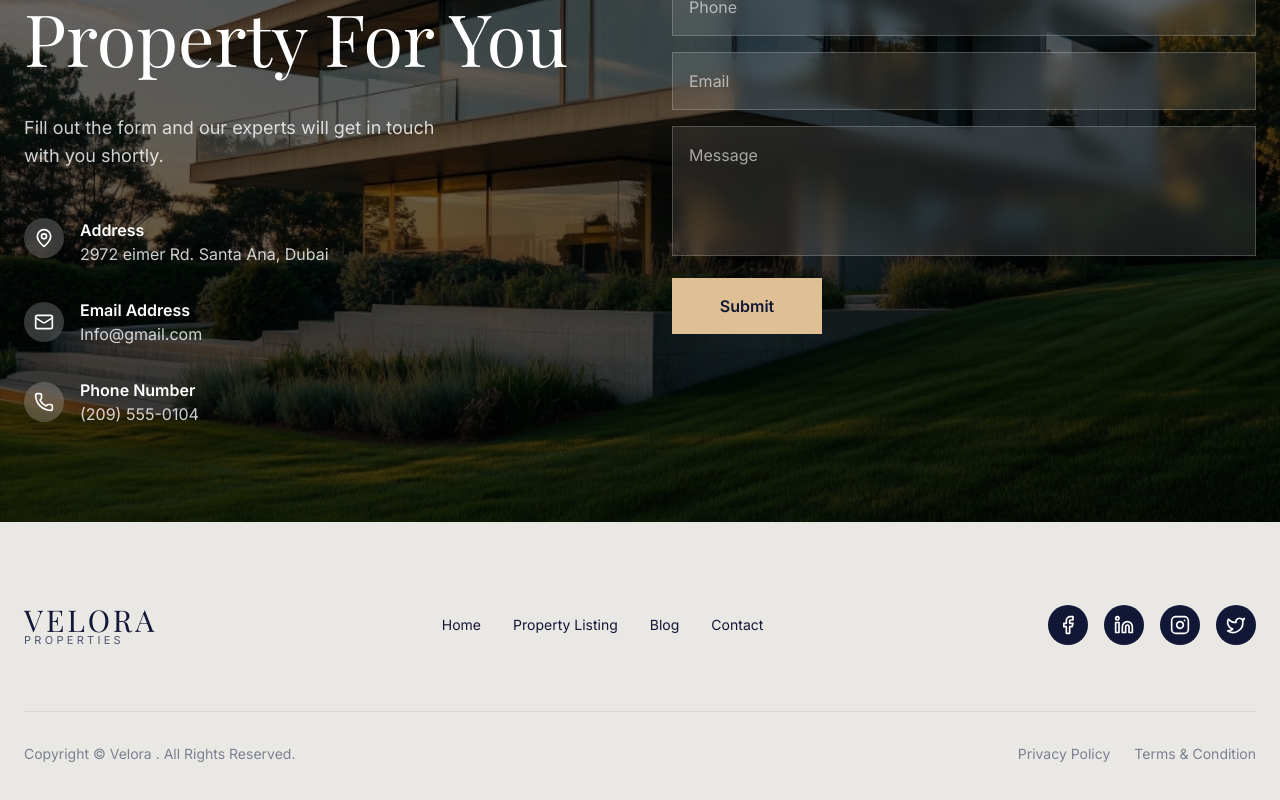
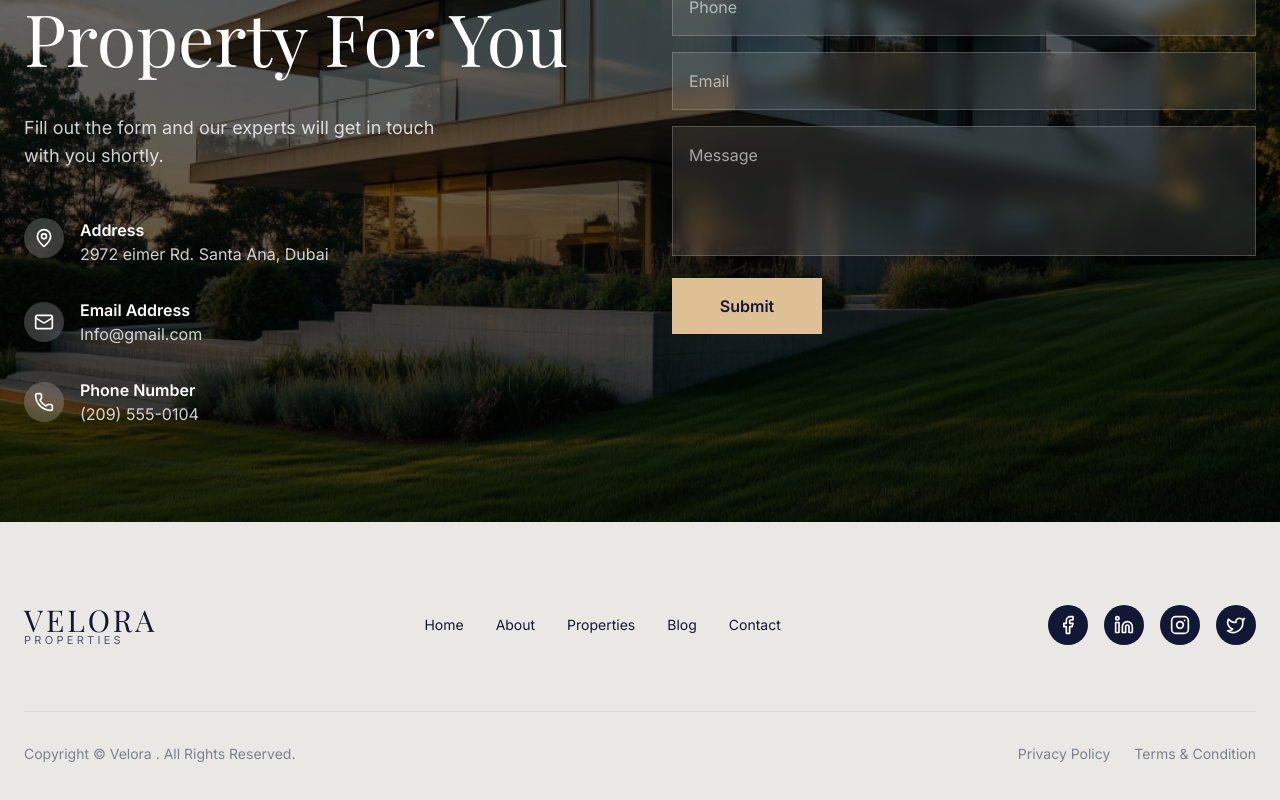
Before and after one commit to aftabahmadjs25/velora-properties-site, a React (Vite) app in the folder velora-site/: page / in a window 1280 px wide. Shown: the part 5160-5960 px from the top of the page. Built offline with nearby package versions, Linux system fonts and the light colour scheme.

Commit message:
minor change

```diff
--- a/velora-site/src/components/layout/Footer.jsx
+++ b/velora-site/src/components/layout/Footer.jsx
@@ -14,9 +14,10 @@ const Footer = () => {
                     </a>
 
                     {/* Nav */}
-                    <nav className="flex gap-8 text-sm font-medium">
+                    <nav className="flex flex-col md:flex-row items-center gap-6 md:gap-8 text-sm font-medium">
                         <a href="#home" className="hover:text-primary transition-colors">Home</a>
-                        <a href="#properties" className="hover:text-primary transition-colors">Property Listing</a>
+                        <a href="#about" className="hover:text-primary transition-colors">About</a>
+                        <a href="#properties" className="hover:text-primary transition-colors">Properties</a>
                         <a href="#blog" className="hover:text-primary transition-colors">Blog</a>
                         <a href="#contact" className="hover:text-primary transition-colors">Contact</a>
                     </nav>
```
